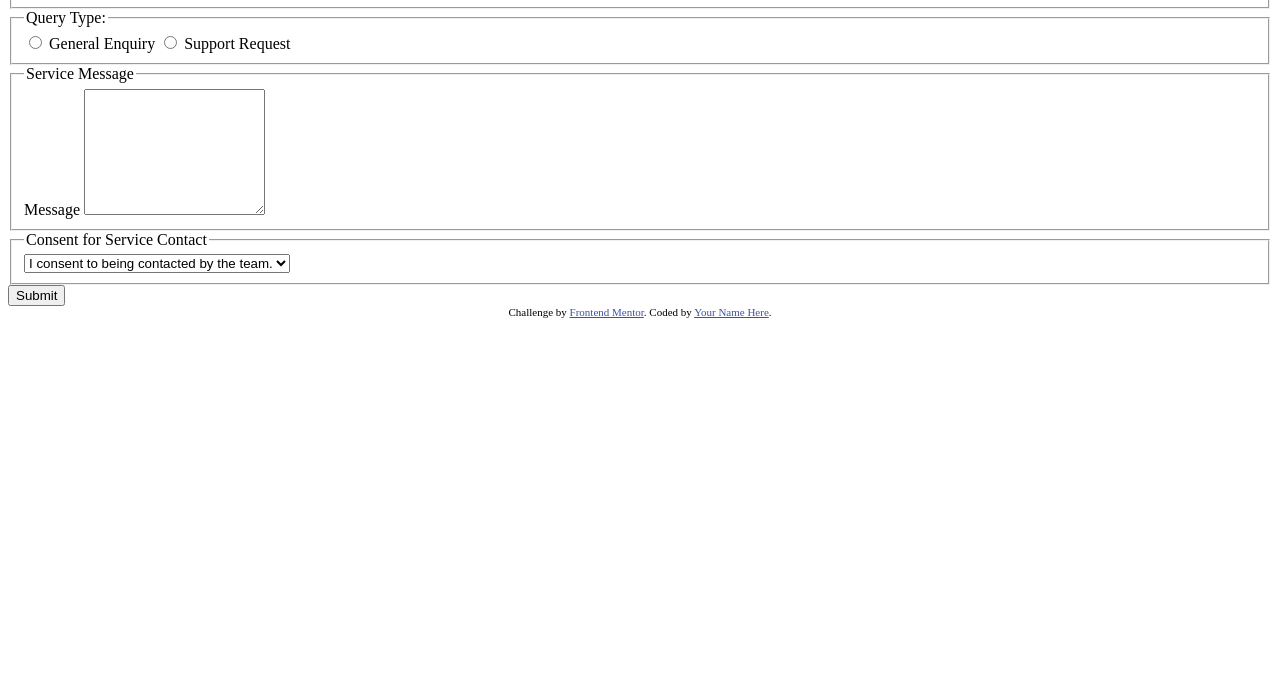
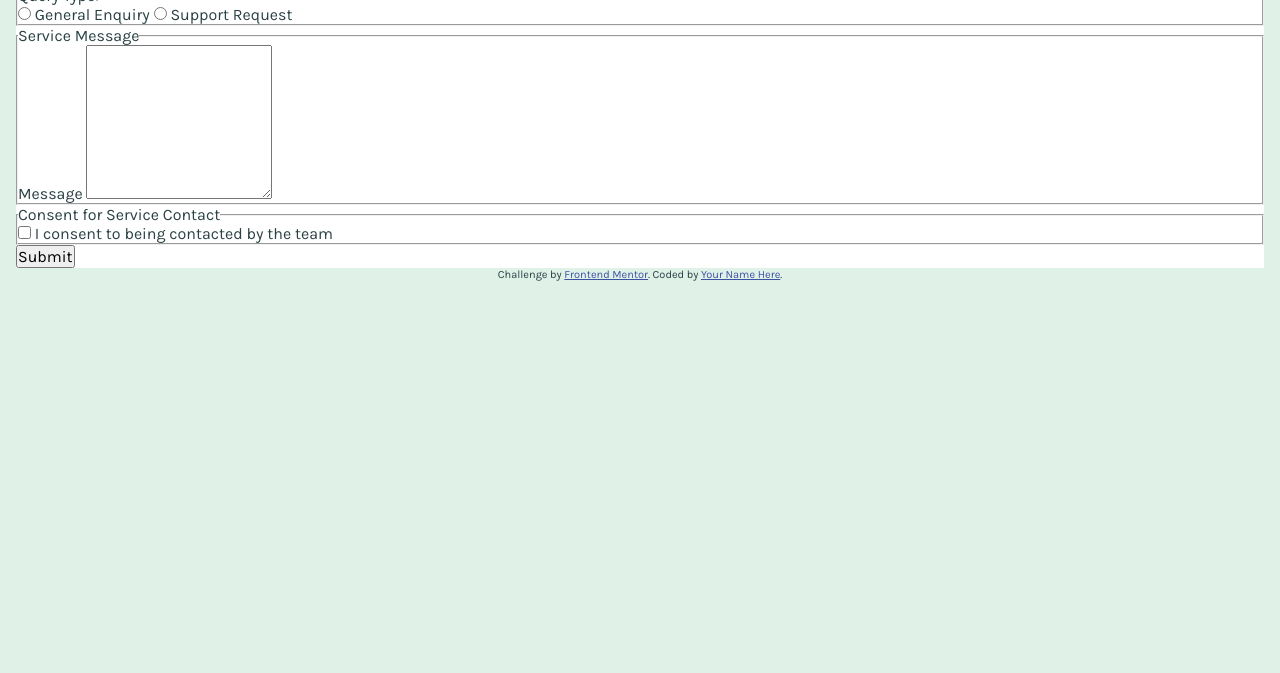
Before and after one commit to krru09/contact-form-main, a plain HTML site: page index.html in a window 1280 px wide. Shown: the part 127-800 px from the top of the page. Drawn offline with Linux system fonts and the light colour scheme.

Commit message:
create scss files, css files, and complete basic css reset

```diff
--- a/index.html
+++ b/index.html
@@ -13,6 +13,8 @@
     .attribution { font-size: 11px; text-align: center; }
     .attribution a { color: hsl(228, 45%, 44%); }
   </style>
+
+  <link rel="stylesheet" type="text/css" href="dist/css/styles.min.css">
 </head>
 <body>
 
@@ -50,9 +52,8 @@
 
       <fieldset>
         <legend>Consent for Service Contact</legend>
-        <select name="consent" id="consent" required>
-          <option value="yes">I consent to being contacted by the team.</option>
-        </select>
+        <input type="checkbox" id="consent" name="consent" value="consent" required>
+        <label for="consent">I consent to being contacted by the team</label>
       </fieldset>
 
       <button type="submit">Submit</button>
--- /dev/null
+++ b/sass/_base.scss
@@ -0,0 +1,43 @@
+// define colors
+$grey-900: #2A4144;
+$grey-500: #86A2A5;
+
+$white: #FFFFFF;
+
+$green-600: #0C7D69;
+$green-200: #E0F1E8;
+$red-errors: #D73C3C;
+
+// fonts
+@font-face {
+  font-family: "Karla";
+  src: url(../../assets/fonts/Karla-VariableFont_wght.ttf) format("truetype");
+}
+
+// css reset
+* {
+  margin: 0;
+  padding: 0;
+  box-sizing: border-box;
+}
+
+html, body {
+  font-size: 1rem;
+  font-family: "Karla", sans-serif;
+  width: 100%;
+  min-height: 100%;
+  color: $grey-900;
+}
+
+body {
+  background-color: $green-200;
+  padding: 2rem 1rem;
+}
+
+button, input, textarea {
+  font: inherit;
+}
+
+form {
+  background-color: $white;
+}
--- /dev/null
+++ b/sass/styles.scss
@@ -0,0 +1 @@
+@import "_base";
```
Also changed, not shown: dist/css/styles.min.css (added), 1 other file.
